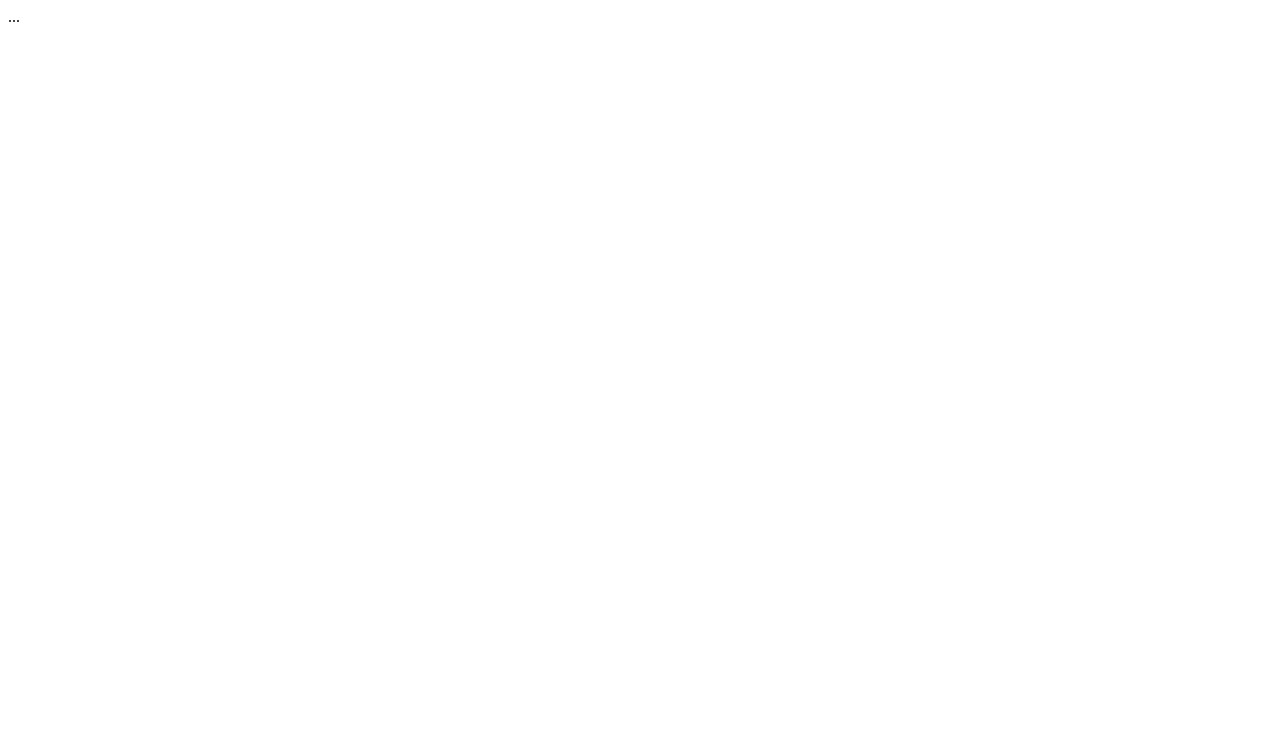
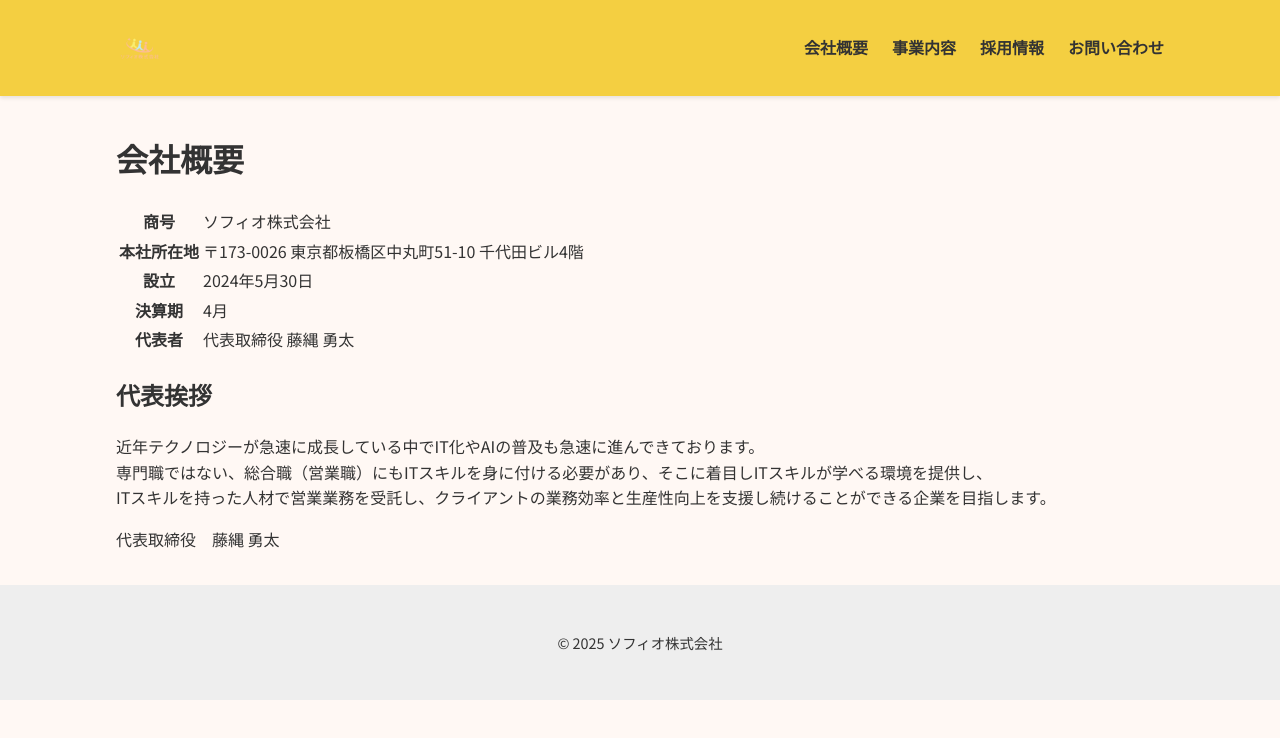
Before and after one commit to orimo-keieikikaku/sofio-website, a plain HTML site: page about.html in a window 1280 px wide. Drawn offline with Linux system fonts and the light colour scheme.

Commit message:
Update about.html

```diff
--- a/about.html
+++ b/about.html
@@ -1 +1,55 @@
-...
+
+<!DOCTYPE html>
+<html lang="ja">
+<head>
+  <meta charset="UTF-8" />
+  <meta name="viewport" content="width=device-width, initial-scale=1.0" />
+  <title>会社概要 | ソフィオ株式会社</title>
+  <link rel="preconnect" href="https://fonts.googleapis.com">
+  <link rel="preconnect" href="https://fonts.gstatic.com" crossorigin>
+  <link href="https://fonts.googleapis.com/css2?family=Noto+Sans+JP:wght@400;700&display=swap" rel="stylesheet">
+  <link rel="stylesheet" href="css/style.css" />
+</head>
+<body>
+  <header class="site-header">
+    <div class="container header-inner">
+      <img src="img/logo.png" alt="ソフィオ株式会社ロゴ" class="logo-img" />
+      <nav>
+        <ul class="nav-links">
+          <li><a href="about.html">会社概要</a></li>
+          <li><a href="services.html">事業内容</a></li>
+          <li><a href="recruit.html">採用情報</a></li>
+          <li><a href="contact.html">お問い合わせ</a></li>
+        </ul>
+      </nav>
+    </div>
+  </header>
+  <main class="container">
+    <h1>会社概要</h1>
+
+    <table class="company-info">
+      <tr><th>商号</th><td>ソフィオ株式会社</td></tr>
+      <tr><th>本社所在地</th><td>〒173-0026 東京都板橋区中丸町51-10 千代田ビル4階</td></tr>
+      <tr><th>設立</th><td>2024年5月30日</td></tr>
+      <tr><th>決算期</th><td>4月</td></tr>
+      <tr><th>代表者</th><td>代表取締役 藤縄 勇太</td></tr>
+    </table>
+
+    <section class="greeting">
+      <h2>代表挨拶</h2>
+      <p>
+        近年テクノロジーが急速に成長している中でIT化やAIの普及も急速に進んできております。<br />
+        専門職ではない、総合職（営業職）にもITスキルを身に付ける必要があり、そこに着目しITスキルが学べる環境を提供し、<br />
+        ITスキルを持った人材で営業業務を受託し、クライアントの業務効率と生産性向上を支援し続けることができる企業を目指します。
+      </p>
+      <p class="signature">代表取締役　藤縄 勇太</p>
+    </section>
+
+  </main>
+  <footer>
+    <div class="container">
+      <p>&copy; 2025 ソフィオ株式会社</p>
+    </div>
+  </footer>
+</body>
+</html>
```
